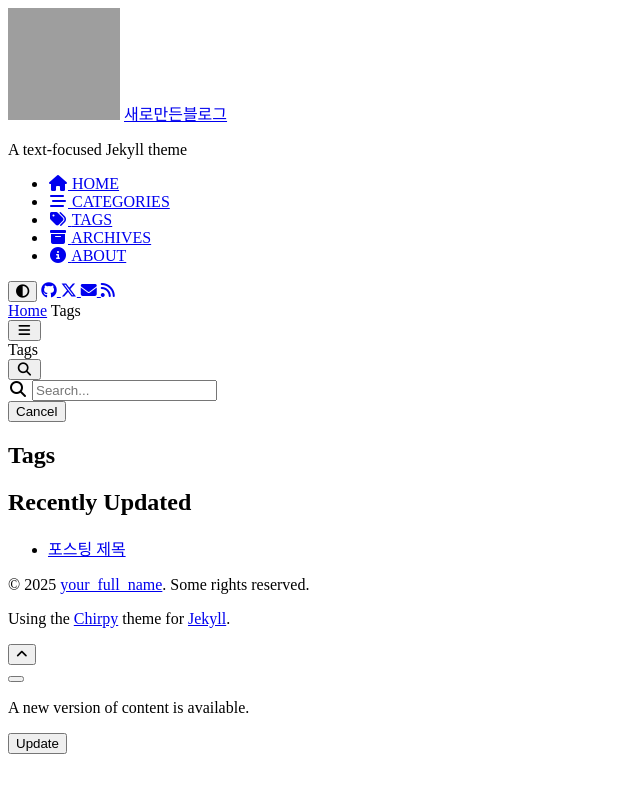
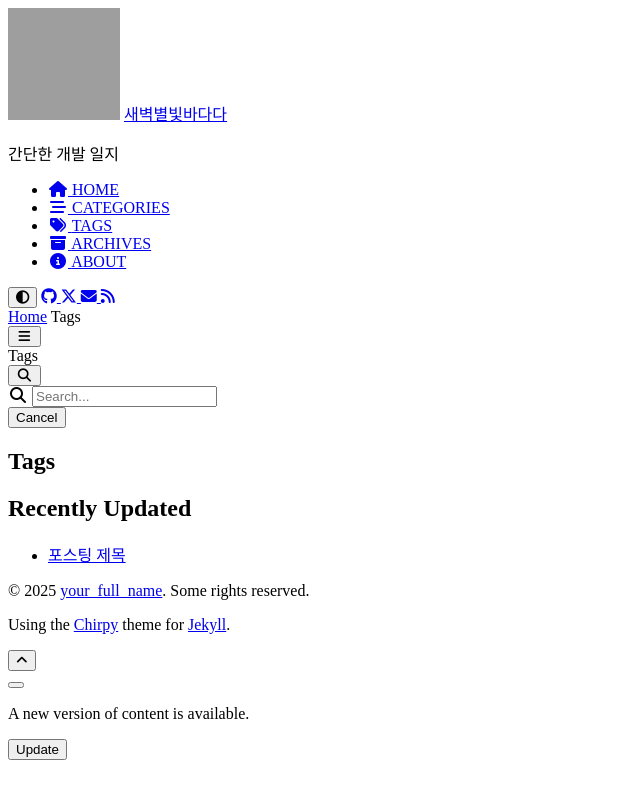
Before and after one commit to sae-byeok33/sae-byeok33.github.io, a Jekyll site: the page built from _tabs/tags.md, in a window 1280 px wide. Shown: the top 799 px of the page, without its empty margins (0-640 px from the left). Built offline with Jekyll 4.4.1, drawn with Linux system fonts in a browser that asks for light colours; cached includes are drawn as plain includes; a script that is not in the unit is left out; comment, search, counter and statistics services are not loaded; grey boxes are pictures that could not be loaded.

Commit message:
title update

```diff
--- a/_config.yml
+++ b/_config.yml
@@ -6,7 +6,7 @@ theme: jekyll-theme-chirpy
 # The language of the webpage › http://www.lingoes.net/en/translator/langcode.htm
 # If it has the same name as one of the files in folder `_data/locales`, the layout language will also be changed,
 # otherwise, the layout language will use the default value of 'en'.
-lang: en
+lang: ko
 
 # Change to your timezone › https://kevinnovak.github.io/Time-Zone-Picker
 timezone: Asia/Shanghai
@@ -14,9 +14,9 @@ timezone: Asia/Shanghai
 # jekyll-seo-tag settings › https://github.com/jekyll/jekyll-seo-tag/blob/master/docs/usage.md
 # ↓ --------------------------
 
-title: 새로만든블로그 # the main title
+title: 새벽별빛바다다 # the main title
 
-tagline: A text-focused Jekyll theme # it will display as the subtitle
+tagline: 간단한 개발 일지 # it will display as the subtitle
 
 description: >- # used by seo meta and the atom feed
   A minimal, responsive and feature-rich Jekyll theme for technical writing.
```
